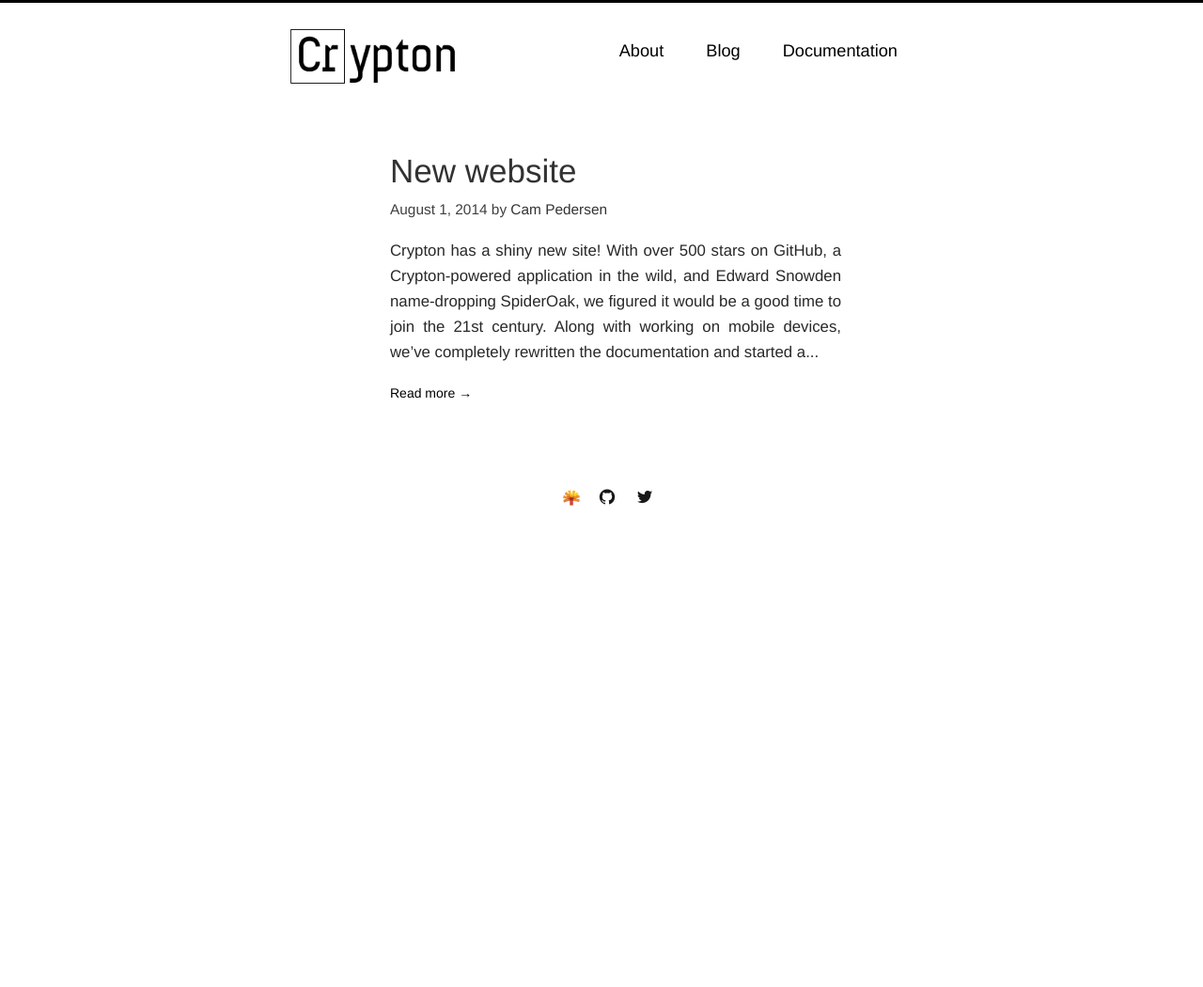
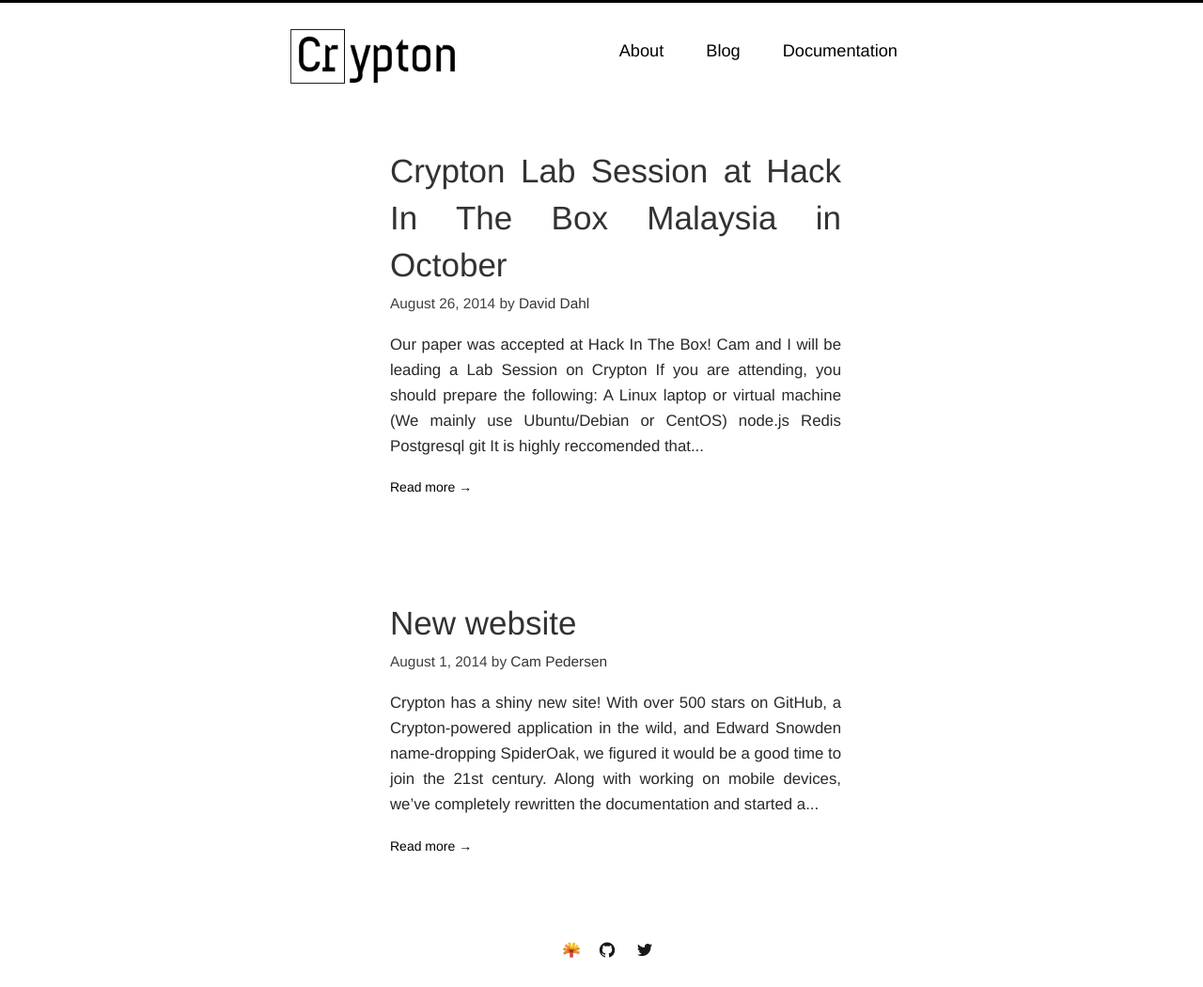
Before and after one commit to SpiderOak/crypton-web, a Jekyll site: the page built from blog/index.html, in a window 1280 px wide. Shown: the whole page at 94% size. Built offline with Jekyll 4.4.1, drawn with Linux system fonts in a browser that asks for light colours; Markdown is read by kramdown in place of the engine named in the settings; comment, search, counter and statistics services are not loaded; before the commit the page ends 900 px from its top, so only the background shows below that.

Commit message:
HITB blog post

```diff
--- a/_data/authors.yml
+++ b/_data/authors.yml
@@ -3,3 +3,8 @@
   email: cam@spideroak.com
   twitter: campedersen
   github: ecto
+david:
+  name: David Dahl
+  email: ddahl@spideroak.com
+  twitter: deezthugs
+  github: daviddahl
--- /dev/null
+++ b/blog/_posts/2014-8-26-crypton-lab-session.md
@@ -0,0 +1,20 @@
+---
+layout: blog
+title: Crypton Lab Session at Hack In The Box Malaysia in October
+category: evangelism
+author: david
+---
+
+[![HITB](https://conference.hitb.org/wp-content/uploads/2014/06/HITB2014KUL-CONF-LANDING-NEXTUP1.gif?timestamp=1409081863625)](http://conference.hitb.org/hitbsecconf2014kul/)
+
+Our paper was accepted at Hack In The Box! Cam and I will be leading a [Lab Session on Crypton](http://conference.hitb.org/hitbsecconf2014kul/sessions/hitb-lab-multi-user-encrypted-communication-with-no-trust-in-the-server/)
+
+**If you are attending, you should prepare the following:**
+
+* A Linux laptop or virtual machine (We mainly use __Ubuntu/Debian__ or CentOS)
+* node.js
+* Redis
+* Postgresql
+* git
+
+It is highly reccomended that you [set up Crypton](/docs/getting-started.html) and tinker with it before attending. If you have any questions, we are usually online at irc.oftc.net #crypton
```
